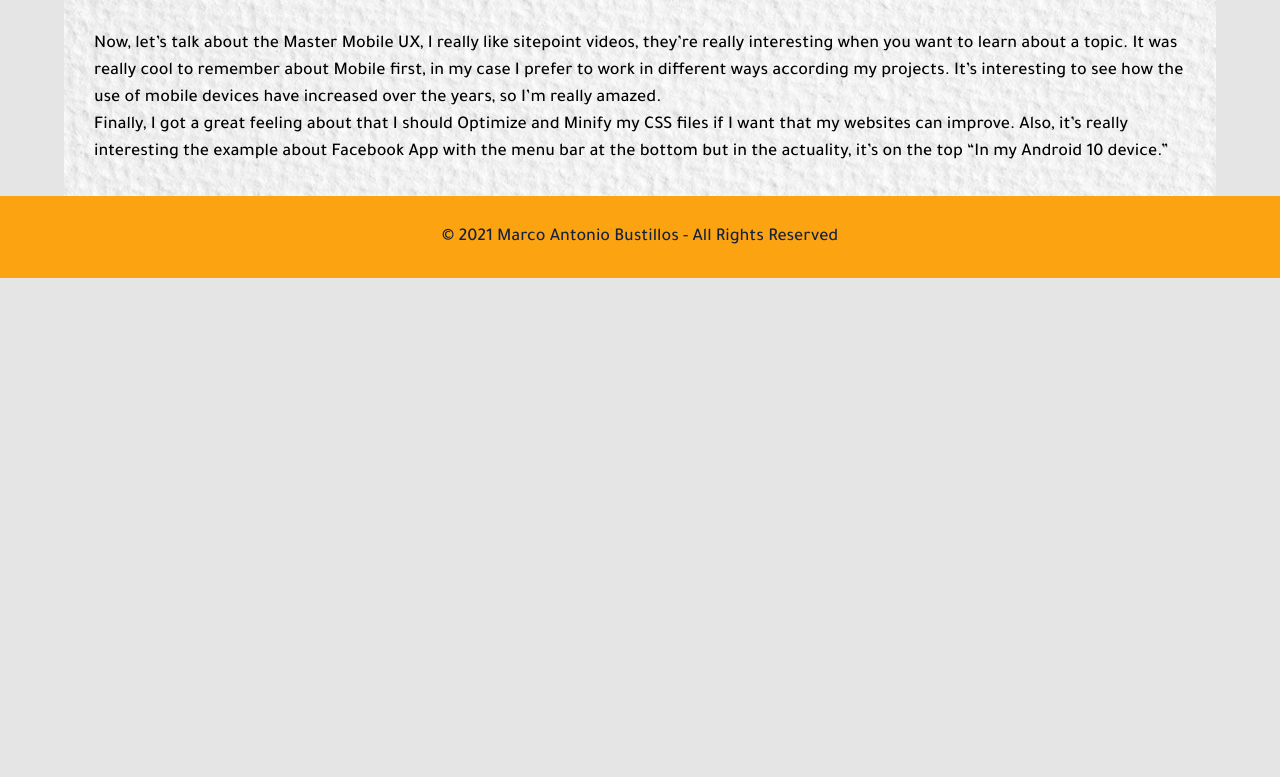
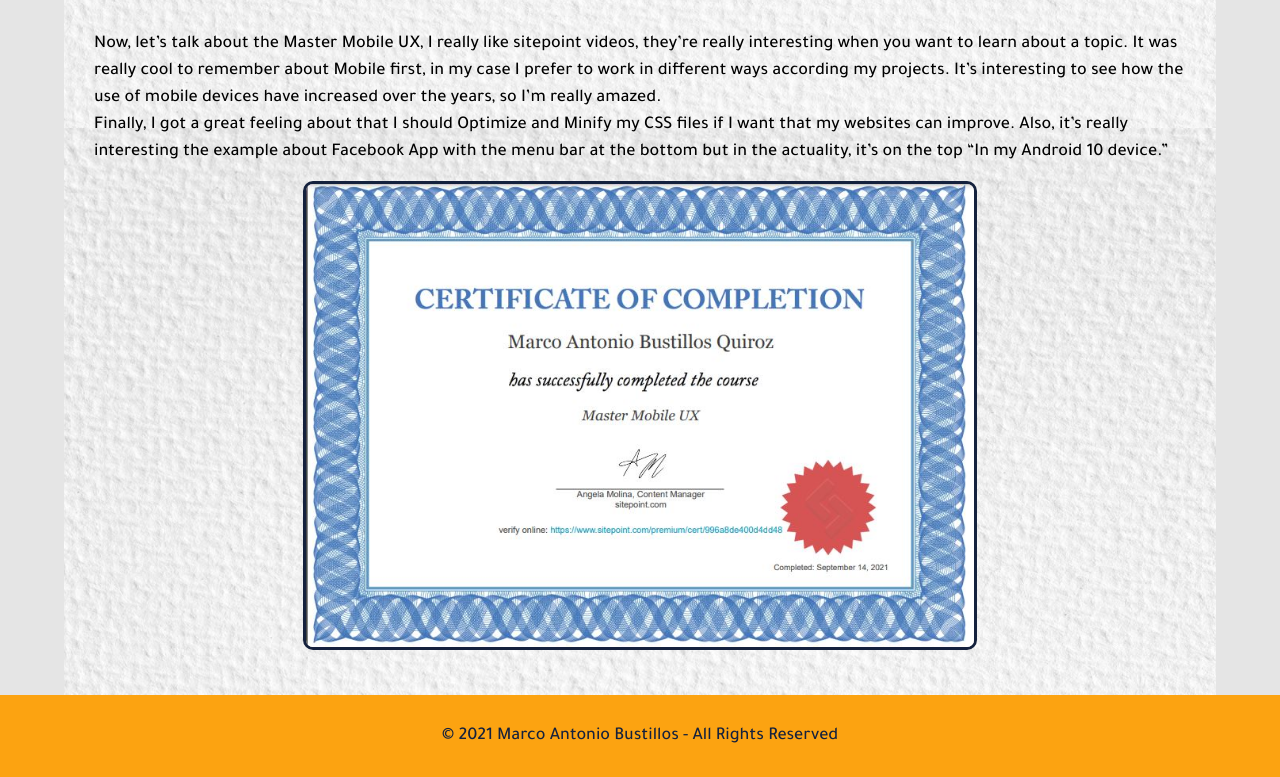
Before and after one commit to MarAntBQ/wdd330, a plain HTML site: page week1/notes.html in a window 1280 px wide. Shown: the part 742-1519 px from the top of the page. Before the commit the page ends 1020 px from the top, so only its background shows below. Drawn offline with Linux system fonts and the light colour scheme; a web font is replaced by a local one.

Commit message:
Add my complete certificate
It's really cool to obtain a new certification

```diff
--- a/week1/notes.html
+++ b/week1/notes.html
@@ -34,6 +34,7 @@
            <br>
            <p>Now, let’s talk about the Master Mobile UX, I really like sitepoint videos, they’re really interesting when you want to learn about a topic. It was really cool to remember about Mobile first, in my case I prefer to work in different ways according my projects. It’s interesting to see how the use of mobile devices have increased over the years, so I’m really amazed.</p>
            <p>Finally, I got a great feeling about that I should Optimize and Minify my CSS files if I want that my websites can improve. Also, it’s really interesting the example about Facebook App with the menu bar at the bottom but in the actuality, it’s on the top “In my Android 10 device.”</p>
+           <img src="img/sitepoint.JPG" alt="SitePoint Certificate" class="code-example">
        </div>
     </main>
     <footer>
```
Also changed, not shown: week1/img/sitepoint.JPG (added).
